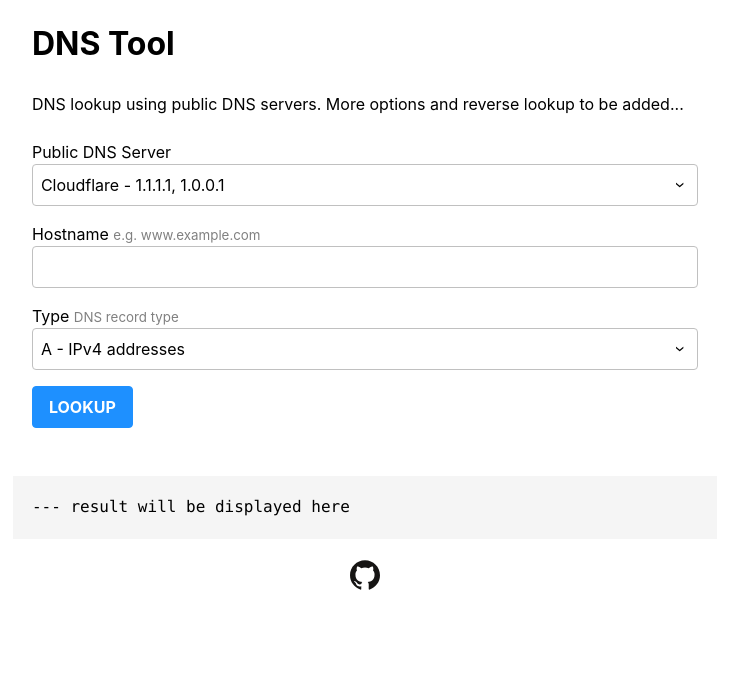
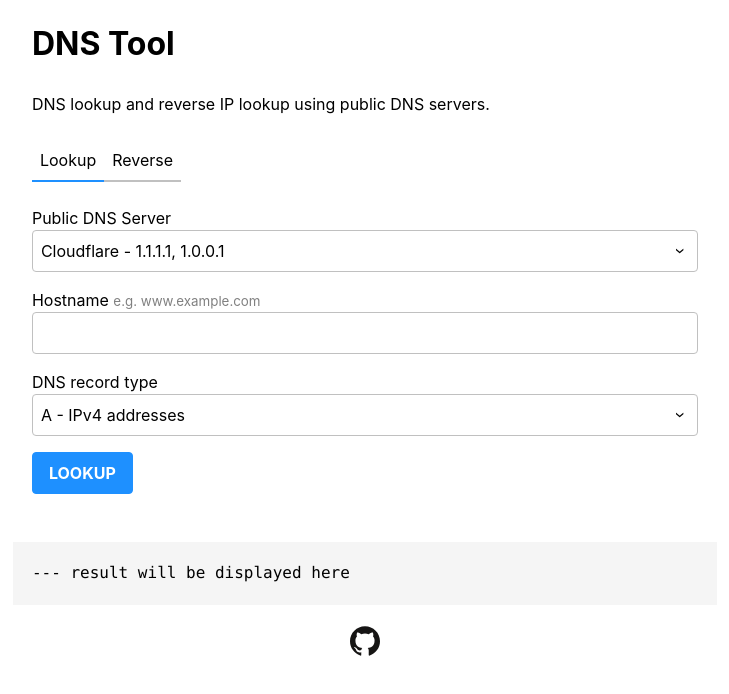
Before and after one commit to smonn/dns-tool, a React (Create React App) app: page / in a window 1280 px wide. Shown: the top 694 px of the page, without its empty margins (275-1004 px from the left). Built offline with nearby package versions, Linux system fonts and the light colour scheme.

Commit message:
add reverse lookup

```diff
--- a/src/App.tsx
+++ b/src/App.tsx
@@ -1,80 +1,42 @@
-import React, { useState, useMemo, FormEvent, ChangeEvent } from 'react';
-import Select, { Option } from './components/Select';
-import Input from './components/Input';
-import Button from './components/Button';
-import Label from './components/Label';
+import React, { useMemo, useState } from 'react';
 import GitHubOctocat from './assets/GitHubOctocat.svg';
-
-type ServerMap = {
-  [key: string]: string[];
-  Cloudflare: string[];
-  Google: string[];
-  Verisign: string[];
-  'DNS.Watch': string[];
-}
-
-const servers: ServerMap = {
-  Cloudflare: ['1.1.1.1','1.0.0.1'],
-  Google: ['8.8.8.8','8.8.4.4'],
-  Verisign: ['64.6.64.6','64.6.65.6'],
-  'DNS.Watch': ['84.200.69.80', '84.200.70.40'],
-};
-
-const typeOptions: Option[] = [
-  { value: 'A', text: 'A - IPv4 addresses' },
-  { value: 'AAAA', text: 'AAAA - IPv6 addresses' },
-  { value: 'CNAME', text: 'CNAME - Canonical Name records' },
-  { value: 'MX', text: 'MX - Mail Exchange records' },
-  { value: 'NAPTR', text: 'NAPTR - Name Authority Pointer records' },
-  { value: 'NS', text: 'NS - Name Server records' },
-  { value: 'PTR', text: 'PTR - Pointer records' },
-  { value: 'SOA', text: 'SOA - Start of Authority records' },
-  { value: 'SRV', text: 'SRV - Service records' },
-  { value: 'TXT', text: 'TXT - Text records' },
-];
-
-const serverOptions: Option[] = Object.keys(servers).map(server => ({
-  value: server,
-  text: `${server} - ${servers[server].join(', ')}`
-}));
+import LookupForm, { LookupData } from './components/LookupForm';
+import { servers } from './config';
+import Tabs from './components/Tabs';
+import ReverseForm, { ReverseData } from './components/ReverseForm';
 
 function App() {
-  const [hostname, setHostname] = useState('');
-  const [type, setType] = useState('A');
-  const [server, setServer] = useState('Cloudflare');
   const [result, setResult] = useState<any>(null);
-  const [submitting, setSubmitting] = useState(false);
+  const [mode, setMode] = useState('lookup');
 
-  const handleSubmit = useMemo(() => {
-    return async (event: FormEvent<HTMLFormElement>) => {
+  const handleSubmitLookup = useMemo(() => {
+    return async (data: LookupData) => {
       try {
-        setSubmitting(true);
-        event.preventDefault();
         const res = await fetch('/.netlify/functions/lookup', {
           method: 'POST',
-          body: JSON.stringify({ servers: servers[server], hostname, type })
+          body: JSON.stringify({ servers: servers[data.server], hostname: data.hostname, type: data.type })
         });
 
         const json = await res.json();
         setResult(json);
       } catch (err) {
         setResult(err.message);
-      } finally {
-        setSubmitting(false);
       }
     };
-  }, [hostname, server, type]);
+  }, []);
 
-  const handleChange = useMemo(() => {
-    return (event: ChangeEvent<HTMLInputElement | HTMLSelectElement>) => {
-      if (event.target.name === 'hostname') {
-        setHostname(event.target.value);
-      }
-      if (event.target.name === 'type') {
-        setType(event.target.value);
-      }
-      if (event.target.name === 'server') {
-        setServer(event.target.value);
+  const handleSubmitReverse = useMemo(() => {
+    return async (data: ReverseData) => {
+      try {
+        const res = await fetch('/.netlify/functions/reverse', {
+          method: 'POST',
+          body: JSON.stringify({ servers: servers[data.server], ip: data.ip })
+        });
+
+        const json = await res.json();
+        setResult(json);
+      } catch (err) {
+        setResult(err.message);
       }
     };
   }, []);
@@ -82,24 +44,10 @@ function App() {
   return (
     <div>
       <h1>DNS Tool</h1>
-      <p>DNS lookup using public DNS servers. More options and reverse lookup to be added...</p>
-      <form onSubmit={handleSubmit}>
-        <div>
-          <Label htmlFor="server">Public DNS Server</Label>
-          <Select disabled={submitting} options={serverOptions} value={server} onChange={handleChange} id="server" name="server" />
-        </div>
-        <div>
-          <Label htmlFor="hostname" hint="e.g. www.example.com">Hostname</Label>
-          <Input disabled={submitting} id="hostname" name="hostname" type="text" pattern="^(([a-zA-Z0-9]|[a-zA-Z0-9][a-zA-Z0-9\-]*[a-zA-Z0-9])\.)*([A-Za-z0-9]|[A-Za-z0-9][A-Za-z0-9\-]*[A-Za-z0-9])$" required value={hostname} onChange={handleChange} />
-        </div>
-        <div>
-          <Label htmlFor="type" hint="DNS record type">Type</Label>
-          <Select disabled={submitting} options={typeOptions} value={type} onChange={handleChange} id="type" name="type" />
-        </div>
-        <div>
-          <Button disabled={submitting} type="submit">Lookup</Button>
-        </div>
-      </form>
+      <p>DNS lookup and reverse IP lookup using public DNS servers.</p>
+      <Tabs onChange={setMode} current={mode} items={[{ value: 'lookup', label: 'Lookup' }, { value: 'reverse', label: 'Reverse' }]} />
+      {mode === 'lookup' && <LookupForm onSubmit={handleSubmitLookup} />}
+      {mode === 'reverse' && <ReverseForm onSubmit={handleSubmitReverse} />}
       <pre>{result ? JSON.stringify(result, null, 2) : '--- result will be displayed here'}</pre>
       <div className="Footer">
         <a href="https://github.com/smonn/dns-tool"><img src={GitHubOctocat} alt="Source code on GitHub" /></a>
--- a/src/components/Button.css
+++ b/src/components/Button.css
@@ -4,6 +4,11 @@
   font-family: inherit;
   font-size: inherit;
   line-height: inherit;
+  margin: 0;
+}
+
+.Button:focus {
+  outline: none;
 }
 
 .Button::-moz-focus-inner {
--- /dev/null
+++ b/src/components/LookupForm.tsx
@@ -0,0 +1,66 @@
+import React, { ChangeEvent, FormEvent, useMemo, useState } from 'react';
+import { serverOptions, typeOptions } from "../config";
+import Button from "./Button";
+import Input from "./Input";
+import Label from "./Label";
+import Select from "./Select";
+
+export type LookupData = {
+  type: string;
+  server: string;
+  hostname: string;
+}
+
+export type LookupFormProps = {
+  onSubmit: (data: LookupData) => Promise<void>;
+};
+
+export default function LookupForm({ onSubmit }: LookupFormProps) {
+  const [hostname, setHostname] = useState('');
+  const [type, setType] = useState('A');
+  const [server, setServer] = useState('Cloudflare');
+  const [submitting, setSubmitting] = useState(false);
+
+  const handleSubmit = useMemo(() => {
+    return async (event: FormEvent<HTMLFormElement>) => {
+      event.preventDefault();
+      setSubmitting(true);
+      await onSubmit({ hostname, type, server });
+      setSubmitting(false);
+    };
+  }, [hostname, onSubmit, server, type]);
+
+  const handleChange = useMemo(() => {
+    return (event: ChangeEvent<HTMLInputElement | HTMLSelectElement>) => {
+      if (event.target.name === 'hostname') {
+        setHostname(event.target.value);
+      }
+      if (event.target.name === 'type') {
+        setType(event.target.value);
+      }
+      if (event.target.name === 'server') {
+        setServer(event.target.value);
+      }
+    };
+  }, []);
+
+  return (
+    <form onSubmit={handleSubmit}>
+      <div>
+        <Label htmlFor="server">Public DNS Server</Label>
+        <Select disabled={submitting} options={serverOptions} value={server} onChange={handleChange} id="server" name="server" />
+      </div>
+      <div>
+        <Label htmlFor="hostname" hint="e.g. www.example.com">Hostname</Label>
+        <Input disabled={submitting} id="hostname" name="hostname" type="text" pattern="^(([a-zA-Z0-9]|[a-zA-Z0-9][a-zA-Z0-9\-]*[a-zA-Z0-9])\.)*([A-Za-z0-9]|[A-Za-z0-9][A-Za-z0-9\-]*[A-Za-z0-9])$" required value={hostname} onChange={handleChange} />
+      </div>
+      <div>
+        <Label htmlFor="type">DNS record type</Label>
+        <Select disabled={submitting} options={typeOptions} value={type} onChange={handleChange} id="type" name="type" />
+      </div>
+      <div>
+        <Button disabled={submitting} type="submit">Lookup</Button>
+      </div>
+    </form>
+  );
+}
--- /dev/null
+++ b/src/components/ReverseForm.tsx
@@ -0,0 +1,57 @@
+import React, { ChangeEvent, FormEvent, useMemo, useState } from 'react';
+import { serverOptions } from "../config";
+import Button from "./Button";
+import Input from "./Input";
+import Label from "./Label";
+import Select from "./Select";
+
+export type ReverseData = {
+  server: string;
+  ip: string;
+}
+
+export type ReverseFormProps = {
+  onSubmit: (data: ReverseData) => Promise<void>;
+};
+
+export default function ReverseForm({ onSubmit }: ReverseFormProps) {
+  const [ip, setIP] = useState('');
+  const [server, setServer] = useState('Cloudflare');
+  const [submitting, setSubmitting] = useState(false);
+
+  const handleSubmit = useMemo(() => {
+    return async (event: FormEvent<HTMLFormElement>) => {
+      event.preventDefault();
+      setSubmitting(true);
+      await onSubmit({ ip, server });
+      setSubmitting(false);
+    };
+  }, [ip, onSubmit, server]);
+
+  const handleChange = useMemo(() => {
+    return (event: ChangeEvent<HTMLInputElement | HTMLSelectElement>) => {
+      if (event.target.name === 'ip') {
+        setIP(event.target.value);
+      }
+      if (event.target.name === 'server') {
+        setServer(event.target.value);
+      }
+    };
+  }, []);
+
+  return (
+    <form onSubmit={handleSubmit}>
+      <div>
+        <Label htmlFor="server">Public DNS Server</Label>
+        <Select disabled={submitting} options={serverOptions} value={server} onChange={handleChange} id="server" name="server" />
+      </div>
+      <div>
+        <Label htmlFor="ip" hint="e.g. 1.2.3.4">IPv4</Label>
+        <Input disabled={submitting} id="ip" name="ip" type="text" pattern="^(25[0-5]|2[0-4][0-9]|1[0-9]{2}|[1-9][0-9]|[1-9])\.(25[0-5]|2[0-4][0-9]|1[0-9]{2}|[1-9][0-9]|[0-9])\.(25[0-5]|2[0-4][0-9]|1[0-9]{2}|[1-9][0-9]|[0-9])\.(25[0-5]|2[0-4][0-9]|1[0-9]{2}|[1-9][0-9]|[0-9])$" required value={ip} onChange={handleChange} />
+      </div>
+      <div>
+        <Button disabled={submitting} type="submit">Reverse</Button>
+      </div>
+    </form>
+  );
+}
--- /dev/null
+++ b/src/components/Tab.tsx
@@ -0,0 +1,17 @@
+import React, { MouseEvent, useMemo } from 'react';
+
+export type TabProps = {
+  onClick: (value: string) => void;
+  value: string;
+  label: string;
+  active?: boolean;
+}
+
+export default function Tab({ onClick, active, value, label }: TabProps) {
+  const handleClick = useMemo(() => {
+    return (event: MouseEvent<HTMLButtonElement>) => {
+      onClick(value);
+    };
+  }, [onClick, value]);
+  return <button type="button" className={`Tab ${active ? 'Tab-active' : ''}`} onClick={handleClick}>{label}</button>
+}
--- /dev/null
+++ b/src/components/Tabs.css
@@ -0,0 +1,32 @@
+.Tabs {
+  margin-bottom: 1.5rem;
+}
+
+.Tab {
+  background-color: transparent;
+  border: none;
+  border-bottom: 2px solid silver;
+  font-family: inherit;
+  font-size: inherit;
+  line-height: inherit;
+  margin: 0;
+  cursor: pointer;
+  padding: .5rem;
+}
+
+.Tab:hover:not(:disabled),
+.Tab:focus:not(:disabled) {
+  border-bottom-color: royalblue;
+}
+
+.Tab-active {
+  border-bottom-color: dodgerblue;
+}
+
+.Tab:focus {
+  outline: none;
+}
+
+.Tab::-moz-focus-inner {
+  border: 0;
+}
--- /dev/null
+++ b/src/components/Tabs.tsx
@@ -0,0 +1,24 @@
+import React from 'react';
+import Tab from './Tab';
+import './Tabs.css';
+
+export type TabItem = {
+  value: string;
+  label: string;
+}
+
+export type TabsProps = {
+  onChange: (tab: string) => void;
+  current: string;
+  items: TabItem[];
+}
+
+export default function Tabs({ onChange, current, items }: TabsProps) {
+  return (
+    <div className="Tabs">
+      {items.map(item => (
+        <Tab active={current === item.value} onClick={onChange} value={item.value} label={item.label} />
+      ))}
+    </div>
+  )
+}
--- /dev/null
+++ b/src/config.ts
@@ -0,0 +1,34 @@
+import { Option } from "./components/Select";
+
+export type ServerMap = {
+  [key: string]: string[];
+  Cloudflare: string[];
+  Google: string[];
+  Verisign: string[];
+  'DNS.Watch': string[];
+}
+
+export const servers: ServerMap = {
+  Cloudflare: ['1.1.1.1','1.0.0.1'],
+  Google: ['8.8.8.8','8.8.4.4'],
+  Verisign: ['64.6.64.6','64.6.65.6'],
+  'DNS.Watch': ['84.200.69.80', '84.200.70.40'],
+};
+
+export const typeOptions: Option[] = [
+  { value: 'A', text: 'A - IPv4 addresses' },
+  { value: 'AAAA', text: 'AAAA - IPv6 addresses' },
+  { value: 'CNAME', text: 'CNAME - Canonical Name records' },
+  { value: 'MX', text: 'MX - Mail Exchange records' },
+  { value: 'NAPTR', text: 'NAPTR - Name Authority Pointer records' },
+  { value: 'NS', text: 'NS - Name Server records' },
+  { value: 'PTR', text: 'PTR - Pointer records' },
+  { value: 'SOA', text: 'SOA - Start of Authority records' },
+  { value: 'SRV', text: 'SRV - Service records' },
+  { value: 'TXT', text: 'TXT - Text records' },
+];
+
+export const serverOptions: Option[] = Object.keys(servers).map(server => ({
+  value: server,
+  text: `${server} - ${servers[server].join(', ')}`
+}));
```
Also changed, not shown: src/lambda/reverse.ts (renamed from src/lambda/lookup.ts, +14 -21 lines).
